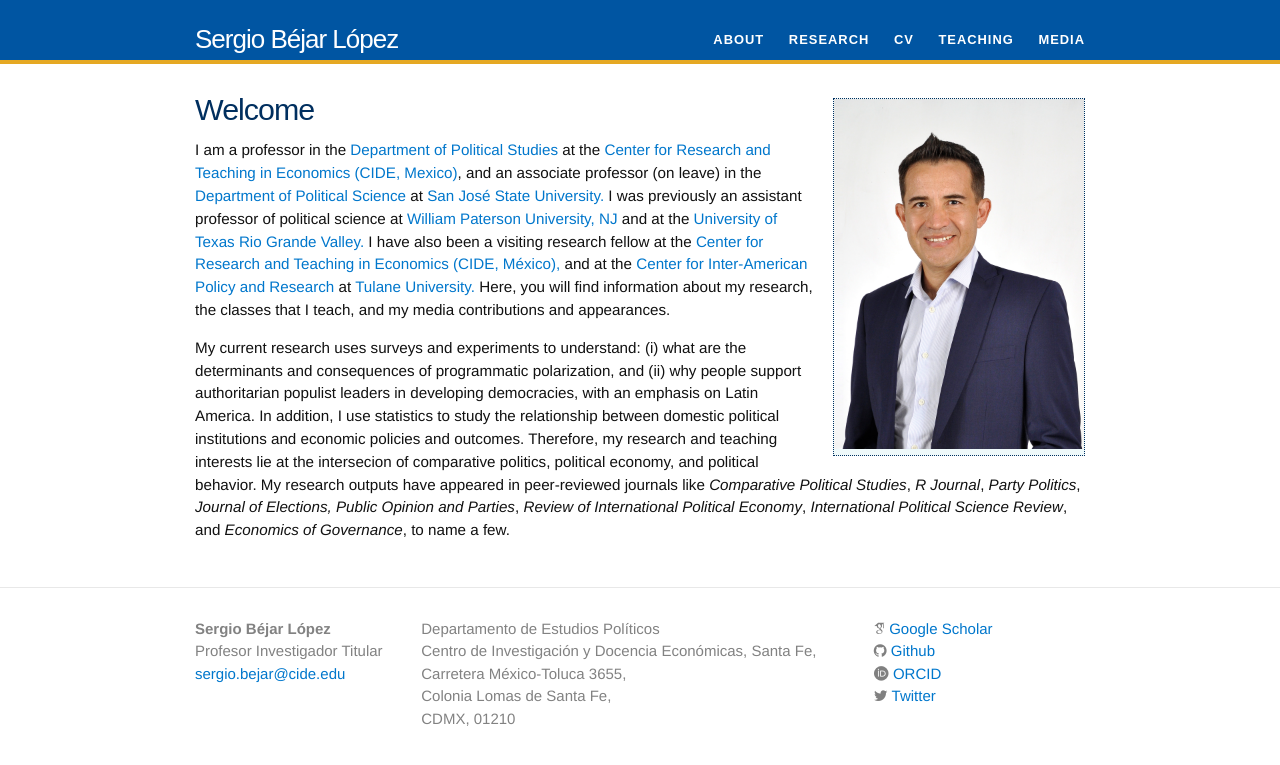
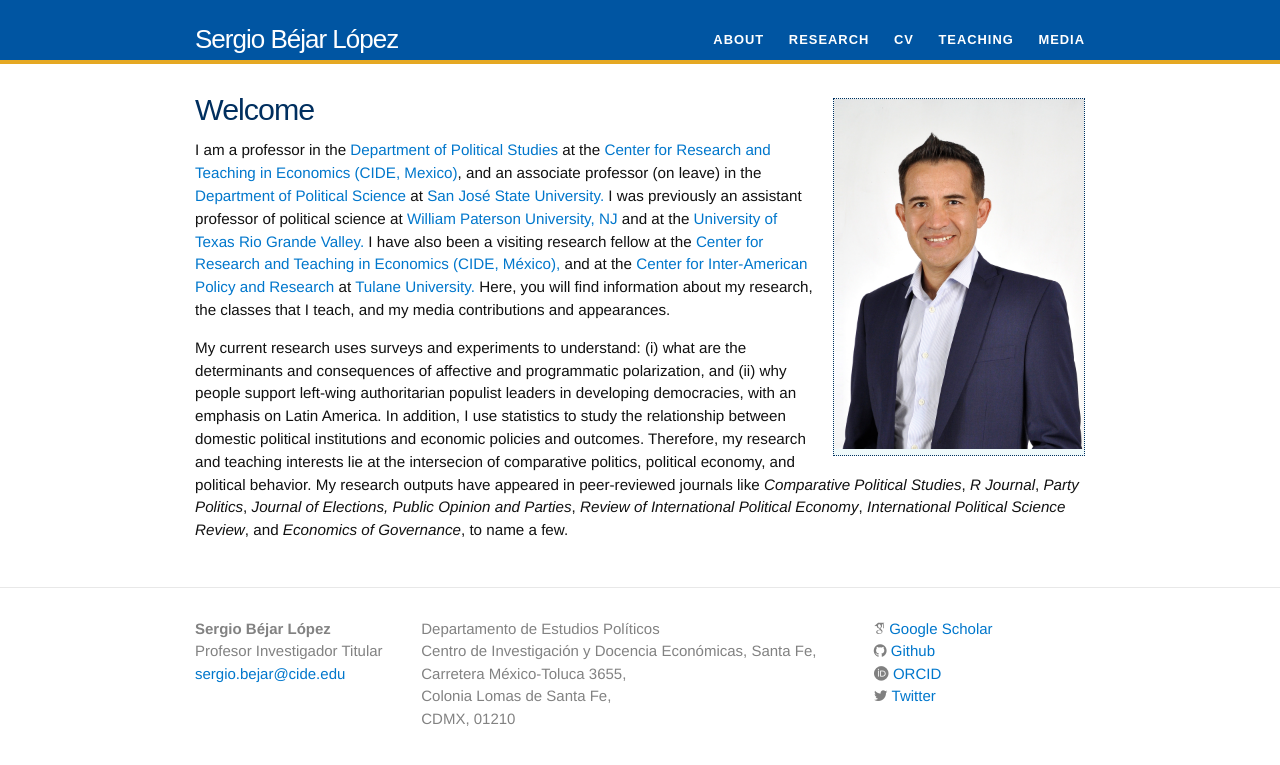
Before and after one commit to Sergio-Bejar/Sergio-Bejar.github.io, a Jekyll site: the page built from index.html, in a window 1280 px wide. Shown: the top 765 px of the page. Built offline with Jekyll 4.4.1, drawn with Linux system fonts in a browser that asks for light colours; nearby versions of some CDN libraries; some web fonts are replaced.

Commit message:
update_res

```diff
--- a/index.html
+++ b/index.html
@@ -12,7 +12,7 @@ layout: default
 
 	<p>I am a professor in the <a href="https://www.cide.edu/dep/">Department of Political Studies</a> at the <a href="https://www.cide.edu">Center for Research and Teaching in Economics (CIDE, Mexico)</a>, and an associate professor (on leave) in the <a href="https://www.sjsu.edu/polisci/">Department of Political Science</a> at <a href="https://www.sjsu.edu">San José State University.</a> I was previously an assistant professor of political science at <a href="https://www.wpunj.edu"> William Paterson University, NJ </a> and at the <a href="https://www.utrgv.edu"> University of Texas Rio Grande Valley. </a> I have also been a visiting research fellow at the <a href="https://www.cide.edu">Center for Research and Teaching in Economics (CIDE, México),</a> and at the <a href="https://stonecenter.tulane.edu/cipr">Center for Inter-American Policy and Research </a> at <a href= "https//tulane.edu">Tulane University.</a> Here, you will find information about my research, the classes that I teach, and my media contributions and appearances.
 
-	<p>My current research uses surveys and experiments to understand: (i) what are the determinants and consequences of programmatic polarization, and (ii) why people support authoritarian populist leaders in developing democracies, with an emphasis on Latin America. In addition, I use statistics to study the relationship between domestic political institutions and economic policies and outcomes. Therefore, my research and teaching interests lie at the intersecion of comparative politics, political economy, and political behavior. My research outputs have appeared in peer-reviewed journals like <em>Comparative Political Studies</em>, <em>R Journal</em>, <em>Party Politics</em>, <em>Journal of Elections, Public Opinion and Parties</em>, <em> Review of International Political Economy</em>, <em>International Political Science Review</em>, and <em>Economics of Governance</em>, to name a few.</p>
+	<p>My current research uses surveys and experiments to understand: (i) what are the determinants and consequences of affective and programmatic polarization, and (ii) why people support left-wing authoritarian populist leaders in developing democracies, with an emphasis on Latin America. In addition, I use statistics to study the relationship between domestic political institutions and economic policies and outcomes. Therefore, my research and teaching interests lie at the intersecion of comparative politics, political economy, and political behavior. My research outputs have appeared in peer-reviewed journals like <em>Comparative Political Studies</em>, <em>R Journal</em>, <em>Party Politics</em>, <em>Journal of Elections, Public Opinion and Parties</em>, <em> Review of International Political Economy</em>, <em>International Political Science Review</em>, and <em>Economics of Governance</em>, to name a few.</p>
 
 
 </div>
```
